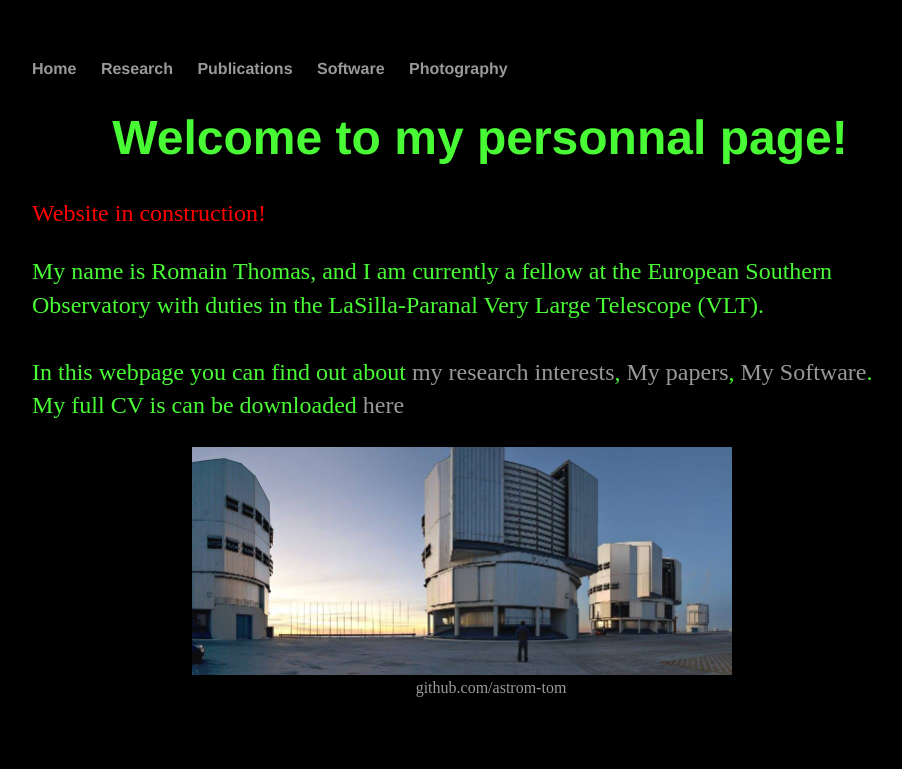
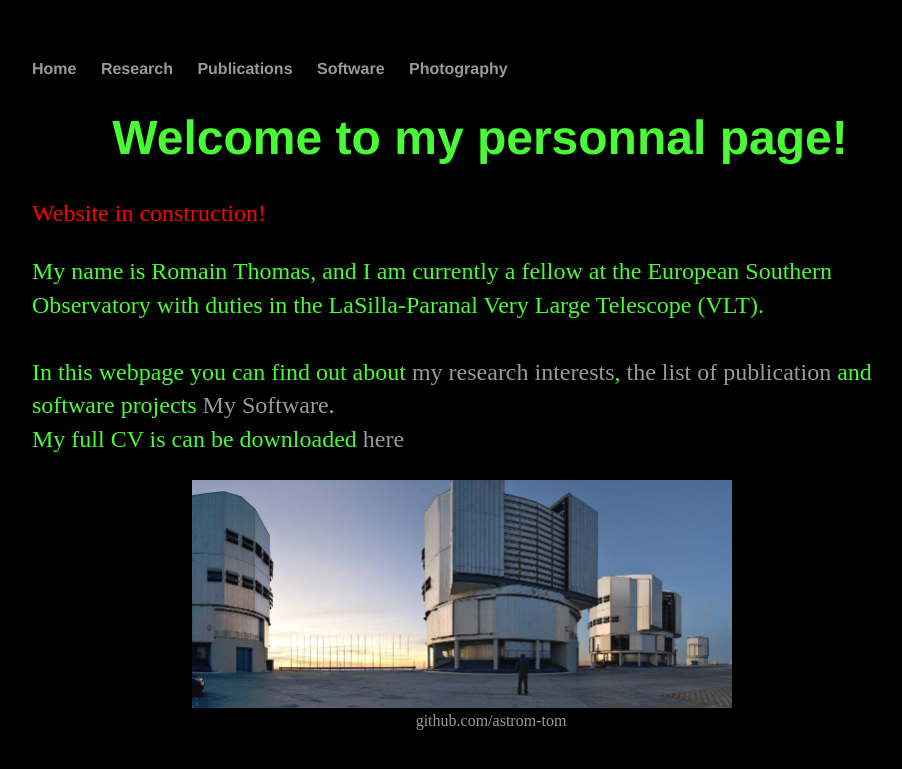
Before and after one commit to astrom-tom/astrom-tom.github.io, a Jekyll site: the page built from index.html, in a window 1280 px wide. Shown: the top 769 px of the page, without its empty margins (160-1062 px from the left). Built offline with Jekyll 4.4.1, drawn with Linux system fonts in a browser that asks for light colours.

Commit message:
Update index.html

```diff
--- a/index.html
+++ b/index.html
@@ -10,7 +10,7 @@ title: Romain Thomas, Fellow Astronomer
 	<p style="color:rgb(73, 251, 53);"> My name is Romain Thomas, and I am currently a fellow at the
 		European Southern Observatory with duties in the LaSilla-Paranal Very Large Telescope (VLT). <br><br>
 		In this webpage you can find out about <a href="/about">my research interests</a>,
-		<a href="/Papers">My papers</a>, <a href="/Software">My Software</a>. <br>
+		<a href="/Papers">the list of publication</a> and software projects <a href="/Software">My Software</a>. <br>
 
 		My full CV is can be downloaded   <a href="/CV_final.pdf" target="_blank">here</a> <br>
 
```
